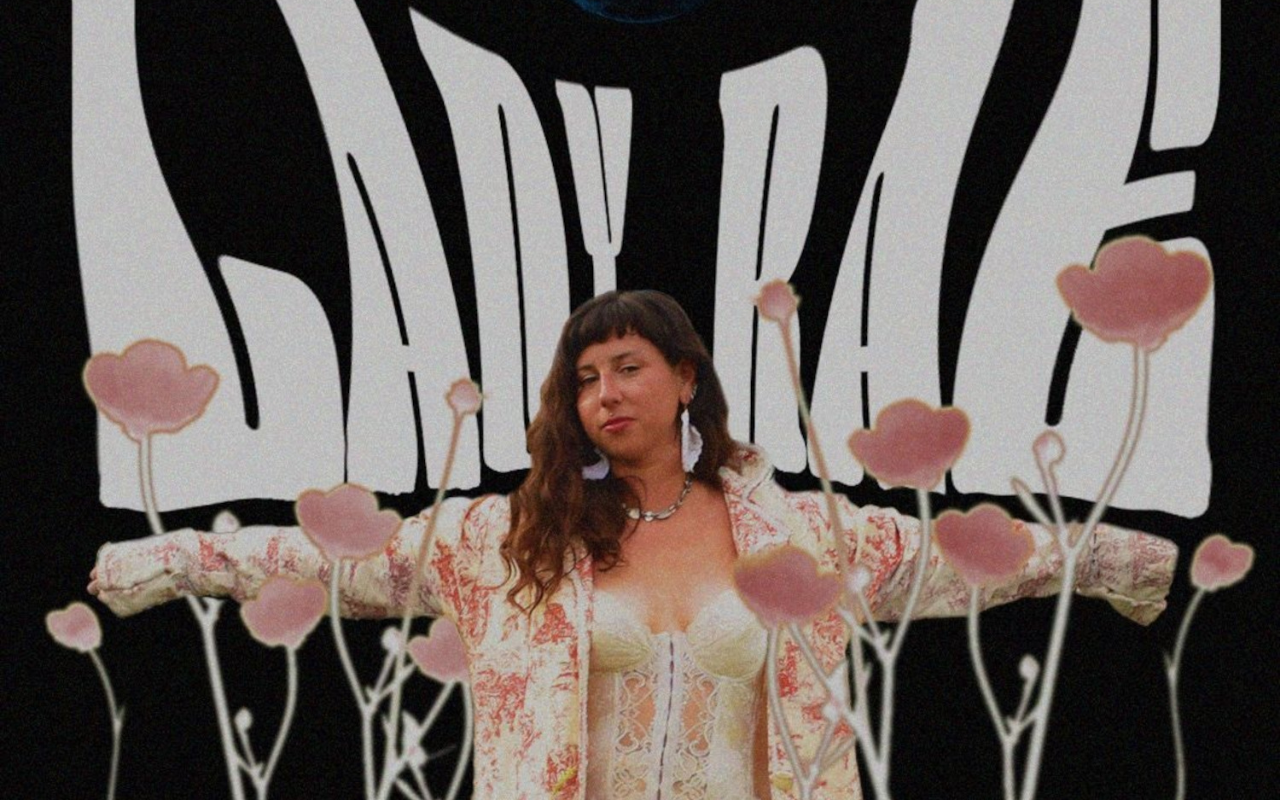
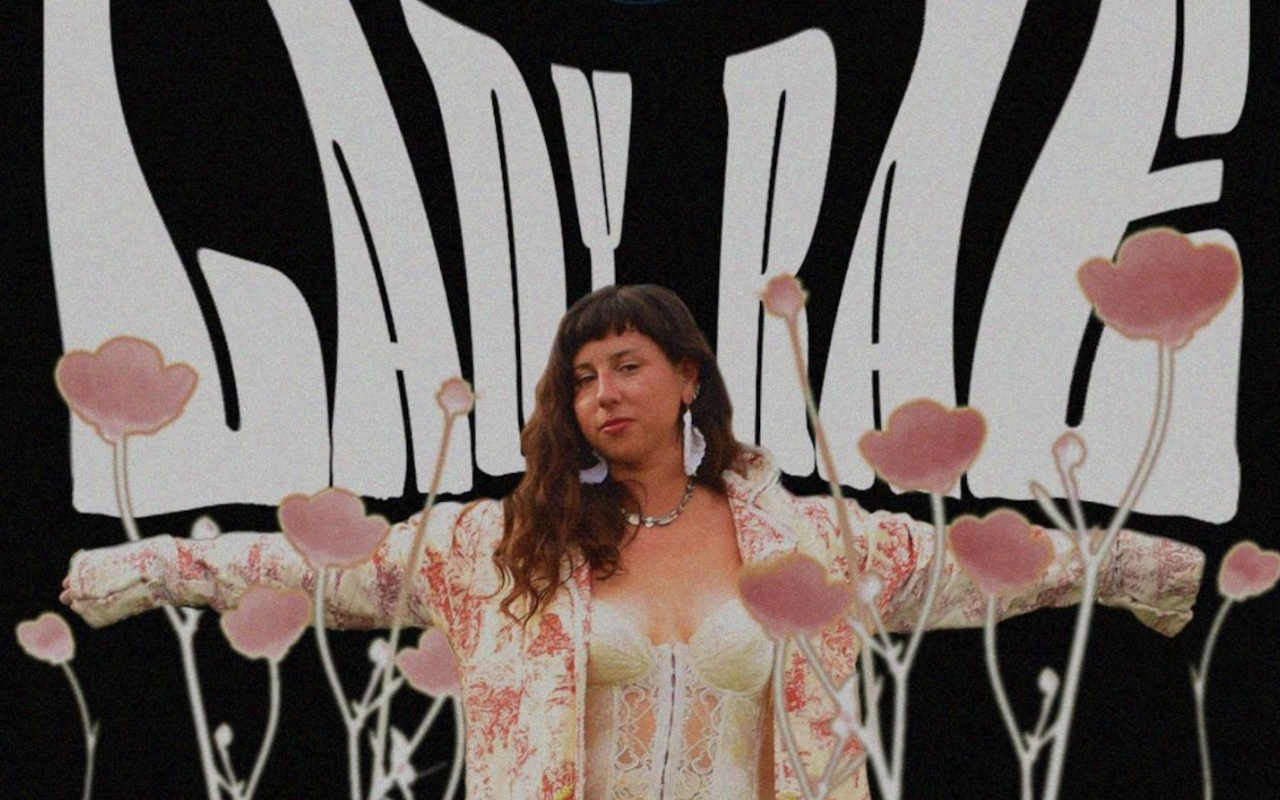
Before and after one commit to lpoulter1/Raena-Cohen-EPK, a Next.js app in the folder my-app/: page / in a window 1280 px wide. In both pictures the pointer is over the element 640 px from the left and 1135 px from the top of the page. Shown: the part 735-1535 px from the top of the page. Built offline with nearby package versions, Linux system fonts and the light colour scheme.

Commit message:
animate single

```diff
--- a/my-app/app/page.module.css
+++ b/my-app/app/page.module.css
@@ -30,9 +30,16 @@
   width: 100%;
   height: auto;
   position: relative;
+  transition: transform 450ms ease-in-out;
   /* dont need max width and height because the 800 x 800 ratio is set in the Newsingle compnent */
   /* max-width: 1000px;
   max-height: 1000px;  */
+}
+
+.single:hover {
+  transition: transform 125ms;
+  transform: scale(1.05);
+  /* transform: translateY(-10px); */
 }
 
 .card {
```
